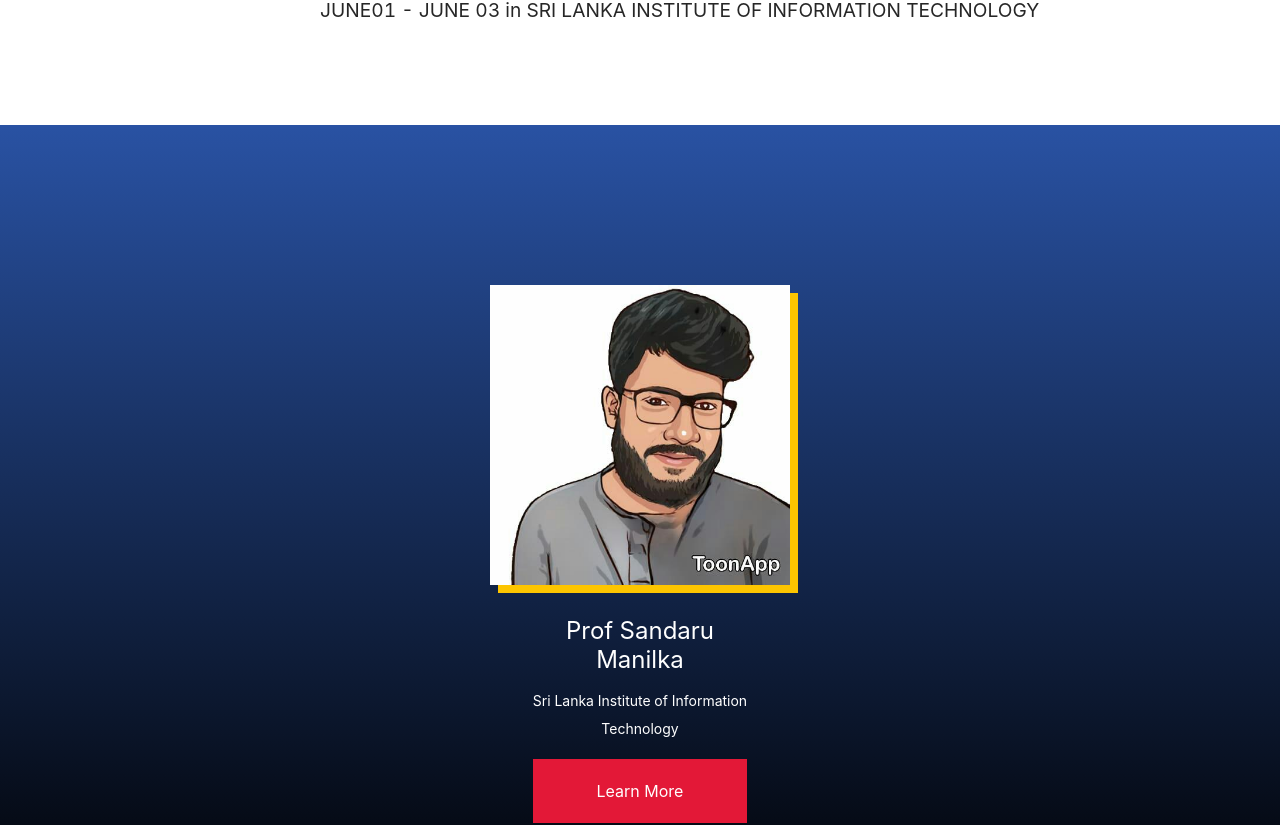
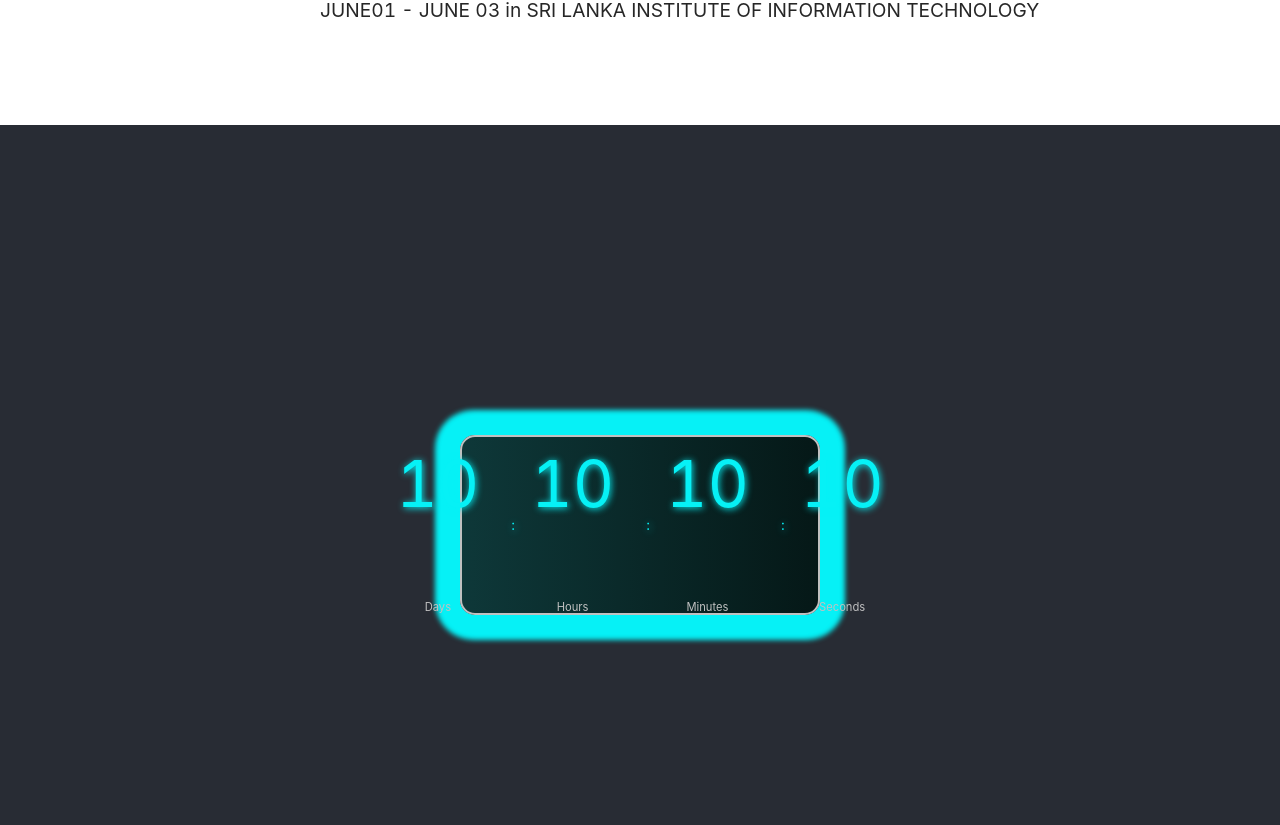
Before and after one commit to Malindu-Upendra/2021_S1_REG_WE_29_AF_Conference_Project, a React (Create React App) app in the folder client/: page / in a window 1280 px wide. Shown: the part 1339-2164 px from the top of the page. Built offline with nearby package versions, Linux system fonts and the light colour scheme.

Commit message:
countDown scenes

```diff
--- /dev/null
+++ b/client/src/components/css/Countdown.css
@@ -0,0 +1,72 @@
+* {
+    margin: 0;
+    padding: 0;
+}
+.App {
+    text-align: center;
+    height: 100vh;
+    background-color: #282c34;
+    display: flex;
+    flex-direction: column;
+    justify-content: center;
+    align-items: center;
+}
+.clock {
+    position: relative;
+    margin: a;
+    display: flex;
+    justify-content: center;
+    align-items: center;
+    background: linear-gradient(270deg, #051817, #0e3839);
+    height: 180px;
+    width: 360px;
+    color: #06f1f6;
+    text-shadow: 1px 1px 7px;
+    border-radius: 15px;
+    border: 2px solid silver;
+    box-shadow: 0 0 5px 25px;
+}
+.clock section {
+    display: flex;
+    flex-direction: column;
+    justify-content: center;
+    align-items: center;
+    padding: 1rem;
+}
+.clock section p {
+    font-size: 4rem;
+}
+.clock section small {
+    color: silver;
+    text-shadow: none;
+}
+.App-logo {
+    height: 40vmin;
+    pointer-events: none;
+}
+@media (prefers-reduced-motion: no-preference) {
+    .App-logo {
+        animation: App-logo-spin infinite 20s linear;
+    }
+}
+.App-header {
+    background-color: #282c34;
+    min-height: 100vh;
+    display: flex;
+    flex-direction: column;
+    align-items: center;
+    justify-content: center;
+    font-size: calc(10px + 2vmin);
+    color: white;
+}
+.App-link {
+    color: #61dafb;
+}
+@keyframes App-logo-spin {
+    from {
+        transform: rotate(0deg);
+    }
+    to {
+        transform: rotate(360deg);
+    }
+}
--- a/client/src/components/css/Header.css
+++ b/client/src/components/css/Header.css
@@ -6,8 +6,7 @@ header{
     align-items: center;
     overflow: hidden;
     background-color: rgb(5, 65, 62);
-    position: fixed;
-
+    position: fixed
 }
 
 .logo{
--- a/client/src/components/pages/Homepage/About/About.jsx
+++ b/client/src/components/pages/Homepage/About/About.jsx
@@ -1,5 +1,6 @@
 import React from 'react';
 import { FeatureContainer,Date,Sdate} from './AboutElement.jsx';
+import Countdown from '../CountDown/Countdown'
 
 
 const About = () => {
@@ -21,6 +22,7 @@ const About = () => {
         </FeatureContainer>
         <Date>Date & Venue</Date>
             <Sdate>JUNE01 - JUNE 03 in SRI LANKA INSTITUTE OF INFORMATION TECHNOLOGY </Sdate>
+            <Countdown/>
 
         </>
     );
--- /dev/null
+++ b/client/src/components/pages/Homepage/CountDown/Countdown.jsx
@@ -0,0 +1,56 @@
+import {Component} from "react";
+import React, { useState, useEffect } from "react";
+import '../../../css/Countdown.css'
+import Clock from './CountdownData'
+
+function Countdown() {
+    const [timerDays, setTimerDays] = useState();
+    const [timerHours, setTimerHours] = useState();
+    const [timerMinutes, setTimerMinutes] = useState();
+    const [timerSeconds, setTimerSeconds] = useState();
+
+    let interval;
+
+    const startTimer = () => {
+        const countDownDate = new Date("May 30,2021 ").getTime();
+
+        interval = setInterval(() => {
+            const now = new Date().getTime();
+            const distance = countDownDate - now;
+            const days = Math.floor(distance / (24 * 60 * 60 * 1000));
+            const hours = Math.floor(
+                (distance % (24 * 60 * 60 * 1000)) / (1000 * 60 * 60)
+            );
+            const minutes = Math.floor((distance % (60 * 60 * 1000)) / (1000 * 60));
+            const seconds = Math.floor((distance % (60 * 1000)) / 1000);
+
+            if (distance < 0) {
+                // Stop Timer
+                clearInterval(interval.current);
+            } else {
+                // Update Timer
+                setTimerDays(days);
+                setTimerHours(hours);
+                setTimerMinutes(minutes);
+                setTimerSeconds(seconds);
+            }
+        });
+    };
+
+    useEffect(() => {
+        startTimer();
+    });
+
+    return (
+        <div className="App">
+            <Clock
+                timerDays={timerDays}
+                timerHours={timerHours}
+                timerMinutes={timerMinutes}
+                timerSeconds={timerSeconds}
+            />
+        </div>
+    );
+}
+
+export default Countdown;
--- /dev/null
+++ b/client/src/components/pages/Homepage/CountDown/CountdownData.jsx
@@ -0,0 +1,42 @@
+import React, { Fragment } from "react";
+
+const Clock = ({ timerDays, timerHours, timerMinutes, timerSeconds }) => {
+    return (
+        <Fragment>
+            <section className="timer-container">
+                <section className="timer">
+                    <div className="clock">
+                        <section>
+                            <p>{timerDays}</p>
+                            <small>Days</small>
+                        </section>
+                        <span>:</span>
+                        <section>
+                            <p>{timerHours}</p>
+                            <small>Hours</small>
+                        </section>{" "}
+                        <span>:</span>
+                        <section>
+                            <p>{timerMinutes}</p>
+                            <small>Minutes</small>
+                        </section>{" "}
+                        <span>:</span>
+                        <section>
+                            <p>{timerSeconds}</p>
+                            <small>Seconds</small>
+                        </section>
+                    </div>
+                </section>
+            </section>
+        </Fragment>
+    );
+};
+
+Clock.defaultProps = {
+    timerDays: 10,
+    timerHours: 10,
+    timerMinutes: 10,
+    timerSeconds: 10,
+};
+
+export default Clock;
--- a/client/src/components/pages/Homepage/Homepage.jsx
+++ b/client/src/components/pages/Homepage/Homepage.jsx
@@ -3,6 +3,7 @@ import React, { Component } from 'react'
 import Hero from "./Hero/Hero.jsx";
 import About from "./About/About";
 import Keynotes from "./Keynotes/Keynotes";
+
 
 export class Homepage extends Component{
     render() {
@@ -14,7 +15,5 @@ export class Homepage extends Component{
             </>
         )
     }
-
-
 }
 export default Homepage;
```
